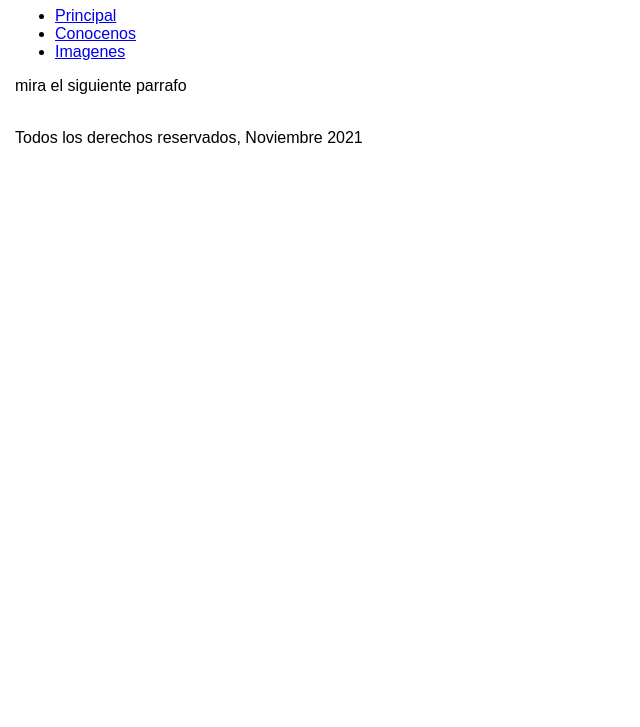
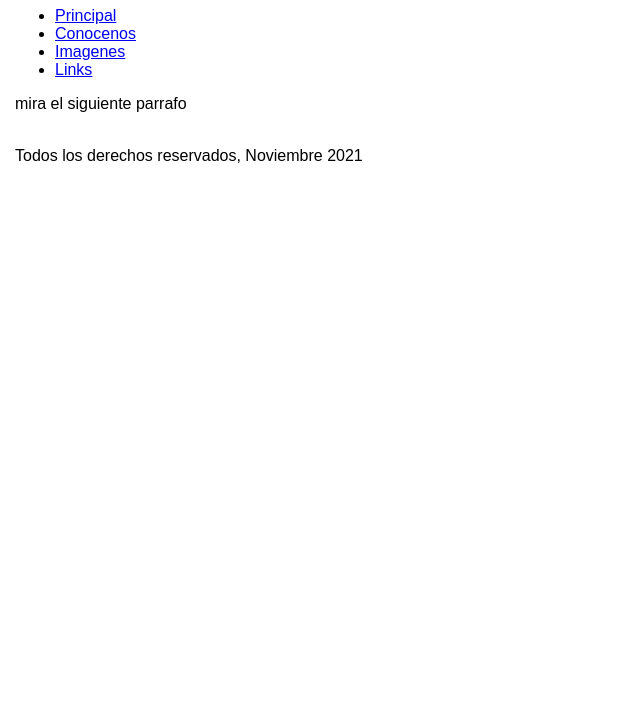
Before and after one commit to ozmarshall/004_p67, a plain HTML site: page index.html in a window 1280 px wide. Shown: the part 73-800 px from the top of the page, without its empty margins (0-640 px from the left). Drawn offline with Linux system fonts and the light colour scheme.

Commit message:
segunda copia

```diff
--- a/index.html
+++ b/index.html
@@ -5,7 +5,7 @@
     <meta http-equiv="X-UA-Compatible" content="IE=edge">
     <meta name="viewport" content="width=device-width, initial-scale=1.0">
     <link rel="stylesheet" href="style.css">
-    <title>Document</title>
+    <title>Practicando otra vez</title>
 </head>
 <body>
     <header id="encabezado">
@@ -15,6 +15,7 @@
                 <li><a href="principal.html">Principal</a></li>
                 <li><a href="conocenos.html">Conocenos</a></li>
                 <li><a href="imagenes.html">Imagenes</a></li>
+                <li><a href="links.html">Links</a></li>
             </ul>
         </nav>
         <article>mira el siguiente parrafo</article>
```
